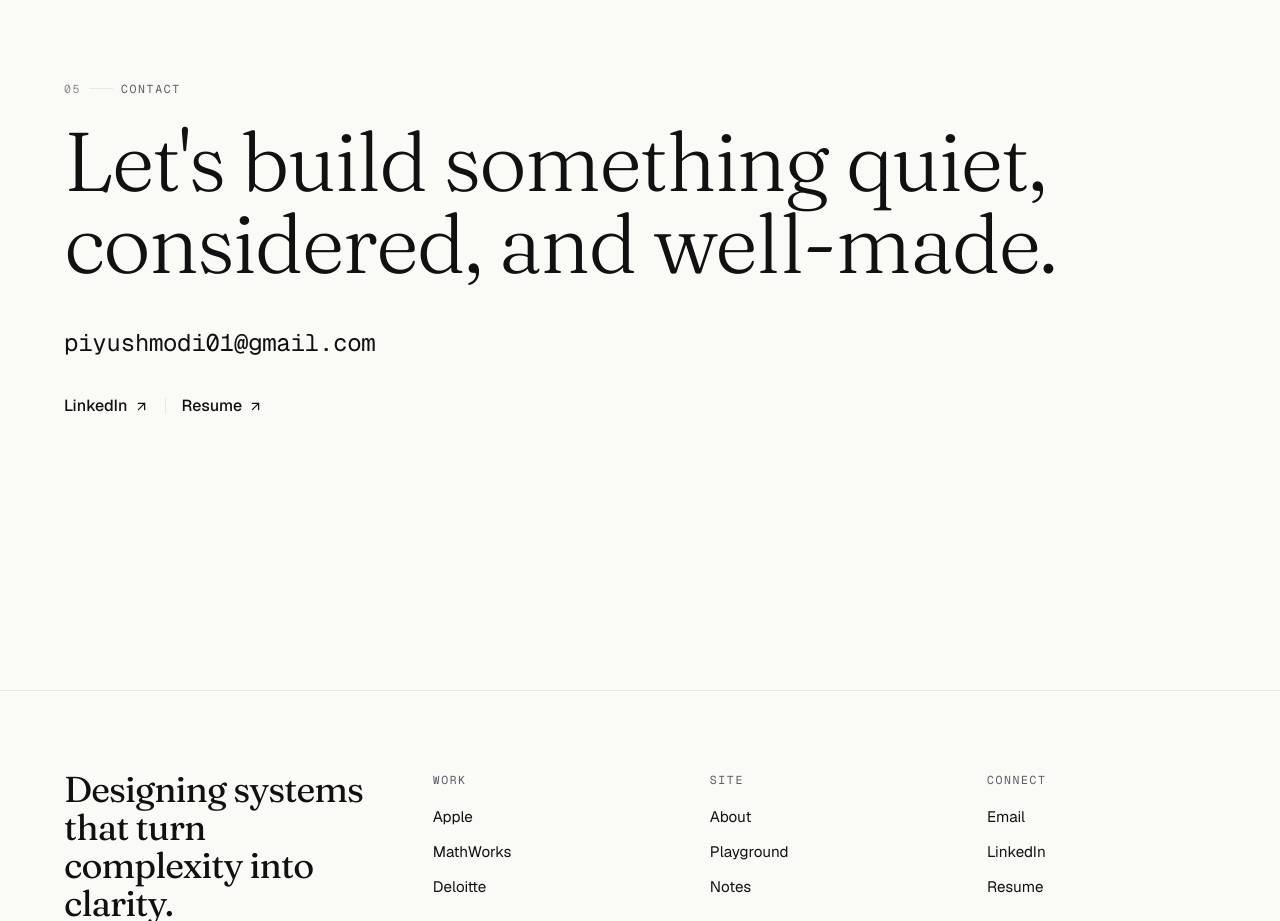
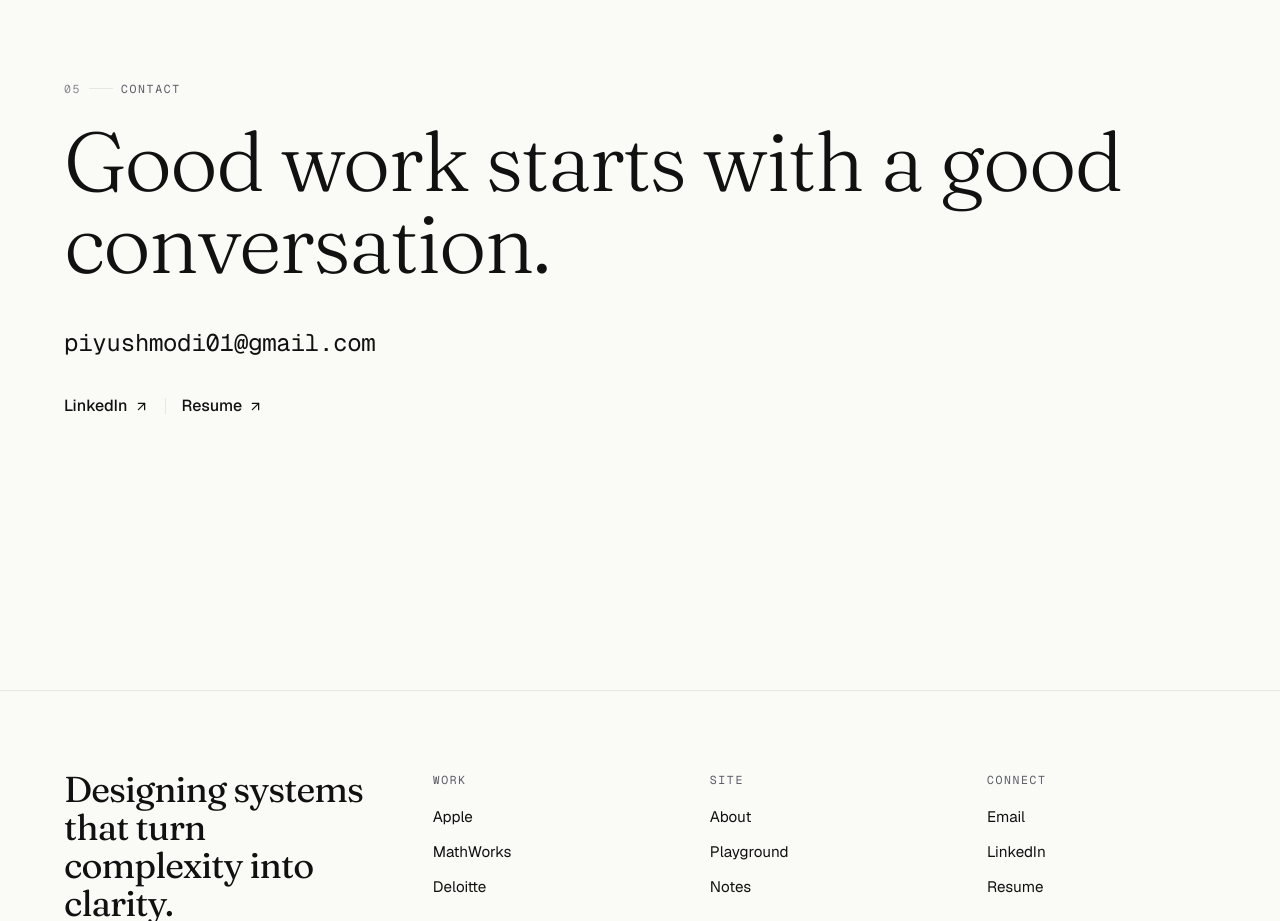
Before and after one commit to piyushmodi01/portfolio, a Next.js app: page / in a window 1280 px wide. Shown: the part 7220-8141 px from the top of the page. Built offline with nearby package versions, Linux system fonts and the light colour scheme.

Commit message:
Update contact headline copy

```diff
--- a/components/home/contact.tsx
+++ b/components/home/contact.tsx
@@ -17,7 +17,7 @@ export function Contact() {
 
         <Reveal delay={60}>
           <h2 className="display mt-6 text-[clamp(2.4rem,7vw,5.2rem)] leading-[1.0] tracking-tight max-w-[22ch]">
-            Let&apos;s build something quiet, considered, and well-made.
+            Good work starts with a good conversation.
           </h2>
         </Reveal>
 
```
